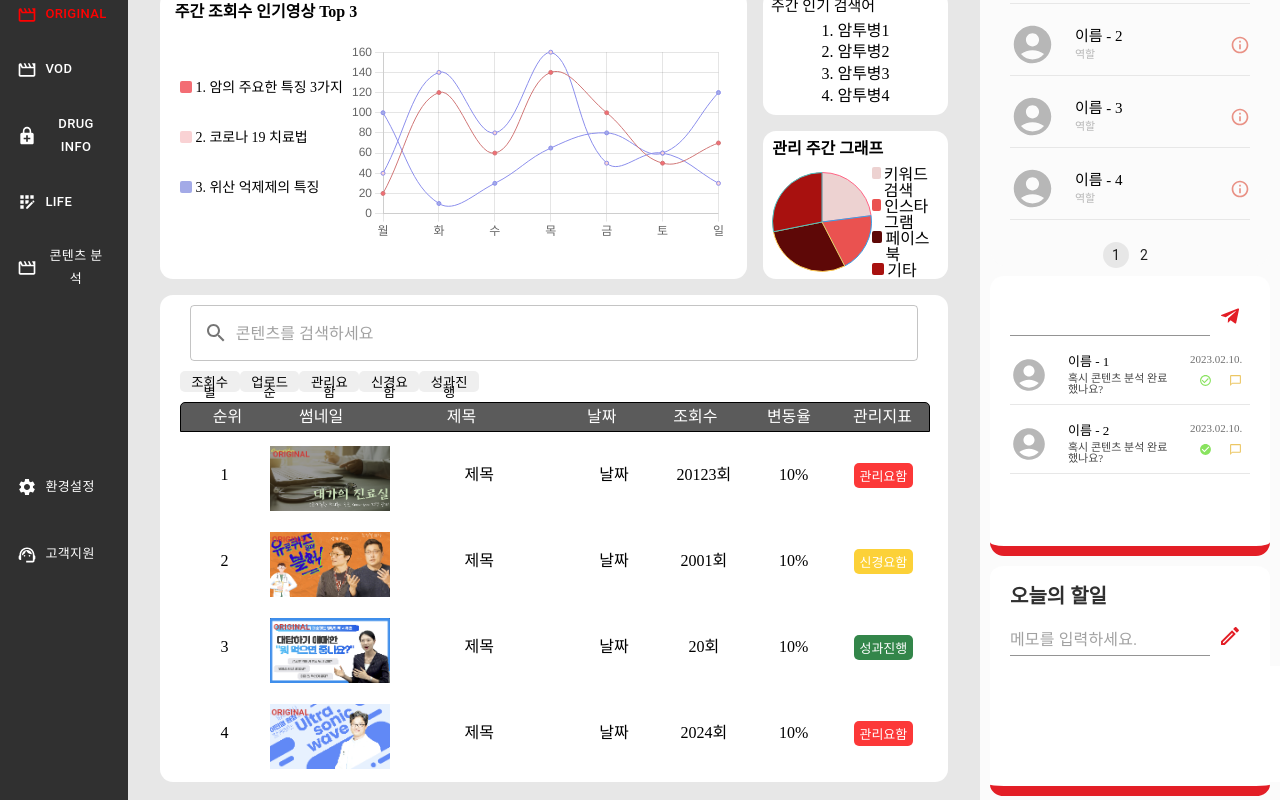
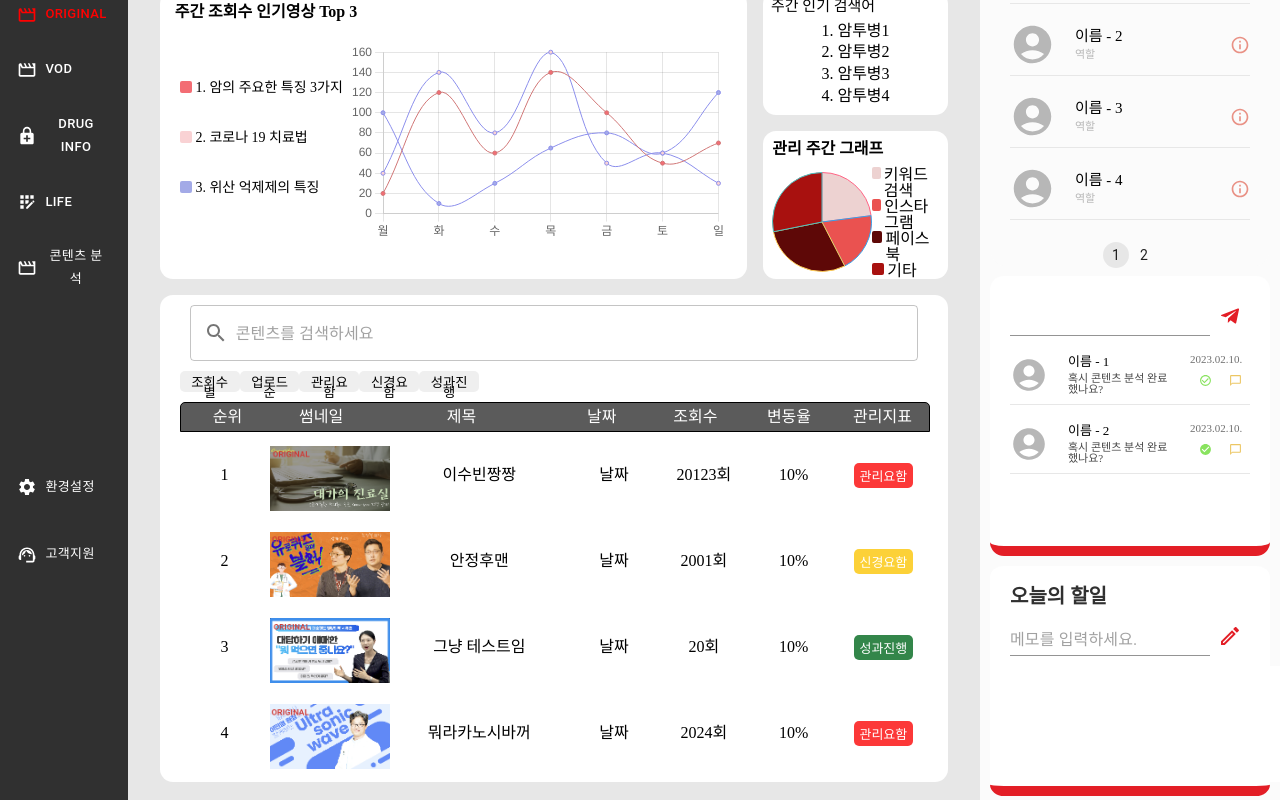
Before and after one commit to MEDIFLIX/ST_FE, a React (Create React App) app in the folder st_fe/: page /original in a window 1280 px wide. Shown: the part 224-1024 px from the top of the page. Built offline with nearby package versions, Linux system fonts and the light colour scheme; no server answers; a web font is replaced by a local one.

Commit message:
feat : search 기능추가

```diff
--- a/st_fe/src/pages/Original/components/ContentSearch.tsx
+++ b/st_fe/src/pages/Original/components/ContentSearch.tsx
@@ -186,11 +186,11 @@ const buttonLabelData = [
 ];
 
 const ContentSearch = () => {
-  const [fulldata, setFullData] = useState([
+  const [fullData, setfullData] = useState([
     {
       prior: 1,
       img: '/img/썸네일1.png',
-      title: '제목',
+      title: '이수빈짱짱',
       number: 20123,
       diffRate: '10%',
       management: '관리요함',
@@ -198,7 +198,7 @@ const ContentSearch = () => {
     {
       prior: 2,
       img: '/img/썸네일2.png',
-      title: '제목',
+      title: '안정후맨',
       number: 2001,
       diffRate: '10%',
       management: '신경요함',
@@ -206,7 +206,7 @@ const ContentSearch = () => {
     {
       prior: 3,
       img: '/img/썸네일3.png',
-      title: '제목',
+      title: '그냥 테스트임',
       number: 20,
       diffRate: '10%',
       management: '성과진행',
@@ -214,7 +214,7 @@ const ContentSearch = () => {
     {
       prior: 4,
       img: '/img/썸네일4.png',
-      title: '제목',
+      title: '뭐라카노시바꺼',
       number: 2024,
       diffRate: '10%',
       management: '관리요함',
@@ -222,7 +222,7 @@ const ContentSearch = () => {
     {
       prior: 5,
       img: '/img/썸네일5.png',
-      title: '제목',
+      title: '응그래 나도 몰라',
       number: 2005,
       diffRate: '10%',
       management: '관리요함',
@@ -238,7 +238,7 @@ const ContentSearch = () => {
     {
       prior: 7,
       img: '/img/썸네일7.png',
-      title: '제목',
+      title: '오오메디플릭스',
       number: 200,
       diffRate: '10%',
       management: '신경요함',
@@ -247,9 +247,10 @@ const ContentSearch = () => {
 
   const [showData, setShowData] = useState<DataProp[]>([]);
   const [buttonLabel, setButtonLabel] = useState<ButtonLabels[]>([]);
+  const [searchValue, setSearchValue] = useState<string>('');
 
   useEffect(() => {
-    setShowData(fulldata);
+    setShowData(fullData);
     setButtonLabel(buttonLabelData);
   }, []);
 
@@ -272,22 +273,34 @@ const ContentSearch = () => {
     const clickedIdx = buttonLabel.findIndex((button) => button.clicked);
 
     if (clickedIdx === -1) {
-      setShowData(fulldata);
+      setShowData(fullData);
     } else if (clickedIdx === 0) {
       setShowData(() => {
-        const copy = [...fulldata];
+        const copy = [...fullData];
         return copy.sort((a, b) => b.number - a.number);
       });
     } else if (clickedIdx === 1) {
-      setShowData(fulldata);
+      setShowData(fullData);
     } else if (clickedIdx === 2) {
-      setShowData(fulldata.filter((data) => data.management === '관리요함'));
+      setShowData(fullData.filter((data) => data.management === '관리요함'));
     } else if (clickedIdx === 3) {
-      setShowData(fulldata.filter((data) => data.management === '신경요함'));
+      setShowData(fullData.filter((data) => data.management === '신경요함'));
     } else if (clickedIdx === 4) {
-      setShowData(fulldata.filter((data) => data.management === '성과진행'));
+      setShowData(fullData.filter((data) => data.management === '성과진행'));
     }
   }, [buttonLabel]);
+
+  const handleSearchChange = (e: React.ChangeEvent<HTMLInputElement>) => {
+    setSearchValue(e.currentTarget.value);
+  };
+
+  useEffect(() => {
+    if (searchValue === '') {
+      setShowData(fullData);
+    } else {
+      setShowData(() => fullData.filter((data) => data.title.includes(searchValue)));
+    }
+  }, [searchValue]);
 
   return (
     <ContentSearchContainer>
@@ -307,6 +320,8 @@ const ContentSearch = () => {
           placeholder="콘텐츠를 검색하세요"
           type="search"
           variant="outlined"
+          onChange={handleSearchChange}
+          value={searchValue}
           InputProps={{
             startAdornment: (
               <InputAdornment position="start">
```
